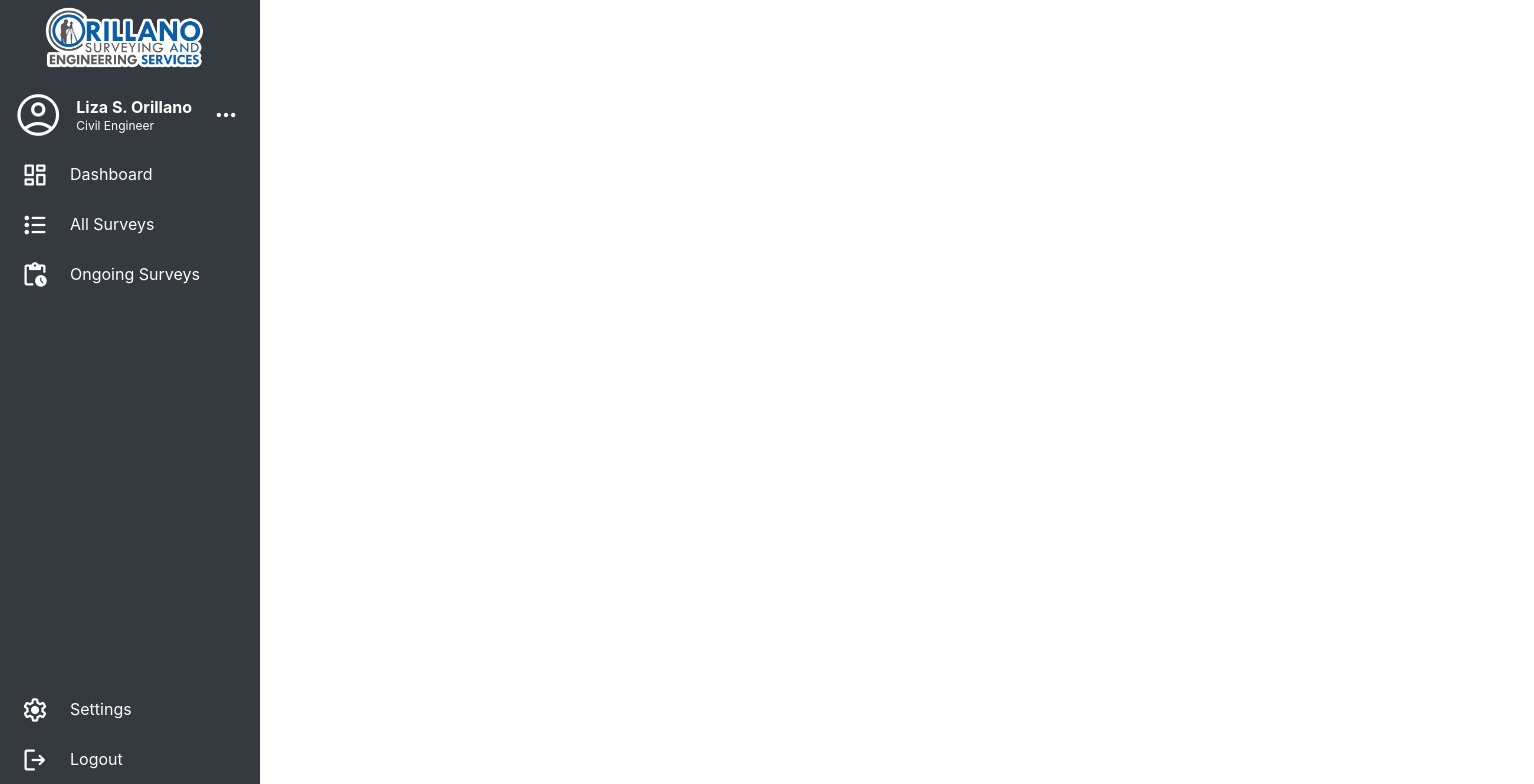
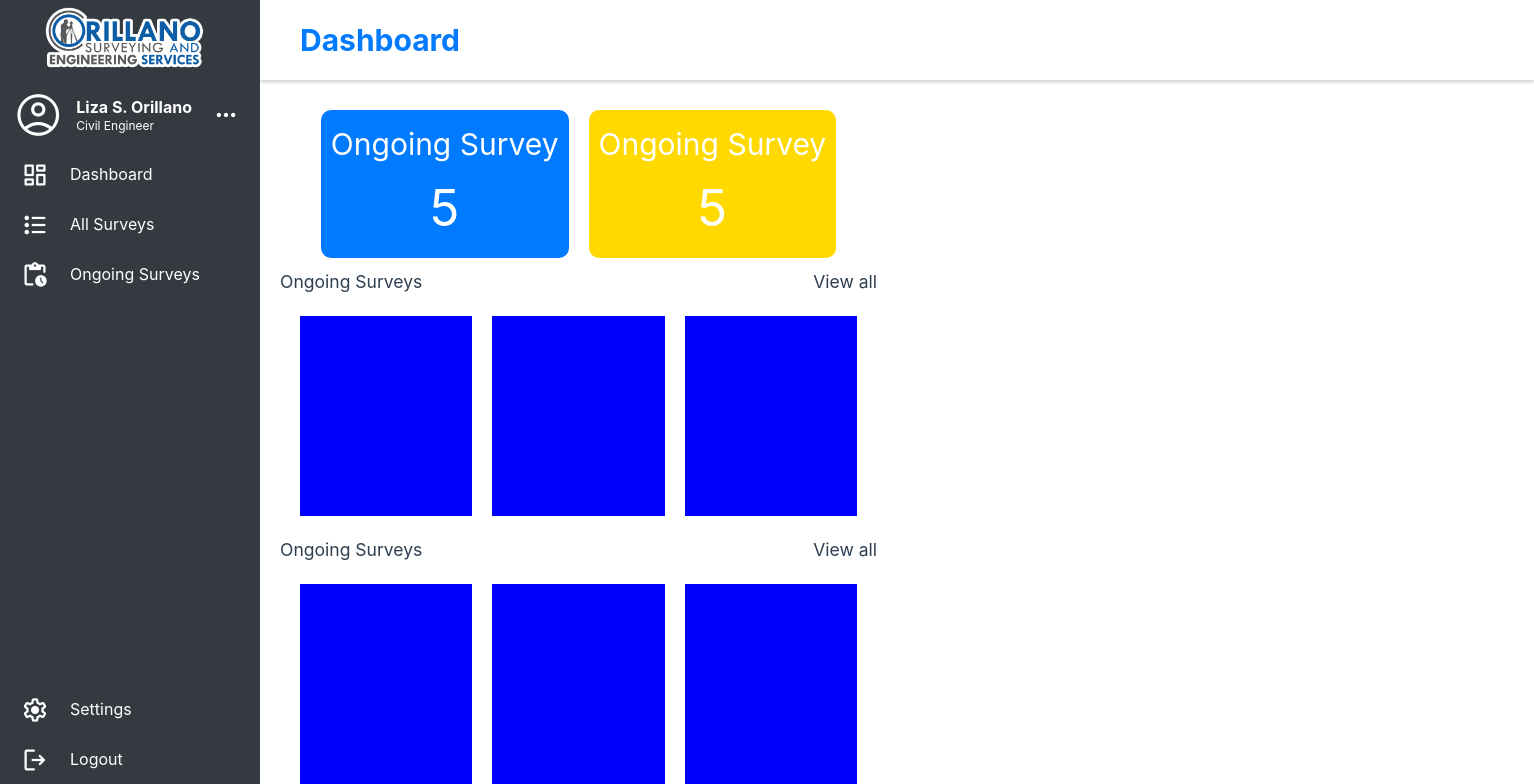
Before and after one commit to raphael12346/Project-Management-System, a Vue app in the folder Project Management System/: page /dashboard in a window 1280 px wide. Shown: the top 784 px of the page, 1534 px wide, since content can reach past the window. Built offline with nearby package versions, Linux system fonts and the light colour scheme.

Commit message:
Sidebar with  View-Router

```diff
--- a/Project Management System/App.vue
+++ b/Project Management System/App.vue
@@ -23,10 +23,7 @@ import sidebar from '@/components/Sidebarcomponents.vue'
   padding-left: 260px; /* Adjust this value to match the width of your sidebar */
 
   main{
-    display: flex;
     height: 100vh;
-    justify-content: center;
-    align-items: center;
   }
 }
 </style>
--- /dev/null
+++ b/Project Management System/src/components/DashboardComponents.vue
@@ -0,0 +1,165 @@
+<template>
+<div class="header">
+    <p>Dashboard</p>
+</div>
+<div class="columns">
+    <div class="left-column">
+        <div class="cards">
+            <div class="cardOne">
+                <h4>Ongoing Survey</h4>
+                <h2>5</h2>
+            </div>
+            <div class="cardTwo">
+                <h4>Ongoing Survey</h4>
+                <h2>5</h2>
+            </div>
+
+        </div>
+        <div class="feature">
+            <div class="title_click">
+                <h3>Ongoing Surveys</h3>
+                <h3>View all</h3>
+            </div>
+            <div class="top3">
+                <div class="box">
+
+                </div>
+                <div class="box">
+
+                </div>
+                <div class="box">
+
+                </div>
+
+            </div>
+
+        </div>
+        <div class="feature">
+            <div class="title_click">
+                <h3>Ongoing Surveys</h3>
+                <h3>View all</h3>
+            </div>
+            <div class="top3">
+                <div class="box">
+
+                </div>
+                <div class="box">
+
+                </div>
+                <div class="box">
+
+                </div>
+
+            </div>
+
+        </div>
+
+    </div>
+
+    <div class="right-column">
+          <h2>Calender</h2>
+    </div>
+
+</div>
+
+</template>
+
+
+<style>
+.header{
+    display: flex;
+    align-items: center;
+    padding-left: 40px;
+    color: #007BFF;
+    background-color: white;
+    box-shadow: 0 2px 4px rgba(0, 0, 0, 0.2);
+    height: 80px;
+}
+
+.header p{
+    font-weight: bold;
+    font-size: 30px;
+}
+
+.columns{
+    display: flex;
+}
+
+.left-column{
+    padding: 20px;
+    display: flex;
+    flex-direction: column;
+    width: 50%;
+    height: 100%;
+}
+
+.right-column{
+    padding: 20px;
+    display: flex;
+    flex-direction: column;
+    width: auto;
+    height: 100%;
+}
+
+.cards{
+    display: flex;
+    align-items: center;
+    justify-content: center;
+}
+
+.cardOne{
+    display: flex;
+    flex-direction: column;
+    justify-content: center;
+    align-items: center;
+    text-align: center;
+    background-color: #007BFF;
+    padding: 10px;
+    margin: 10px;
+    border-radius: 10px;
+}
+
+
+.cardTwo{
+    display: flex;
+    flex-direction: column;
+    justify-content: center;
+    align-items: center;
+    text-align: center;
+    background-color: #ffd900;
+    padding: 10px;
+    margin: 10px;
+    border-radius: 10px;
+}
+
+h4 , h2{
+color: white;
+}
+
+h2{
+    font-size: 50px;
+}
+h4{
+    font-size: 30px;
+}
+
+.title_click{
+    display: flex;
+    justify-content: space-between;
+}
+
+.top3{
+    padding: 10px;
+    display: flex
+}
+
+.box{
+    margin: 10px;
+    width: 300px;
+    height: 200px;
+    background-color: blue;
+}
+
+
+
+</style>
--- a/Project Management System/src/router/index.js
+++ b/Project Management System/src/router/index.js
@@ -9,6 +9,12 @@ const router = createRouter({
       component: () => import('../views/Login.vue')
     },
 
+    {
+      path: '/dashboard',
+      name: 'dashboard',
+      component: () => import('../views/Dashboard.vue')
+    },
+
   ]
 })
 
--- /dev/null
+++ b/Project Management System/src/views/Dashboard.vue
@@ -0,0 +1,14 @@
+<script setup="ts">
+import DashboardComponent from '../components/DashboardComponents.vue'
+</script>
+
+<template>
+    <main class="Dashboard-page">
+        <DashboardComponent/>
+    </main>
+</template>
+
+<style>
+
+
+</style>
```
